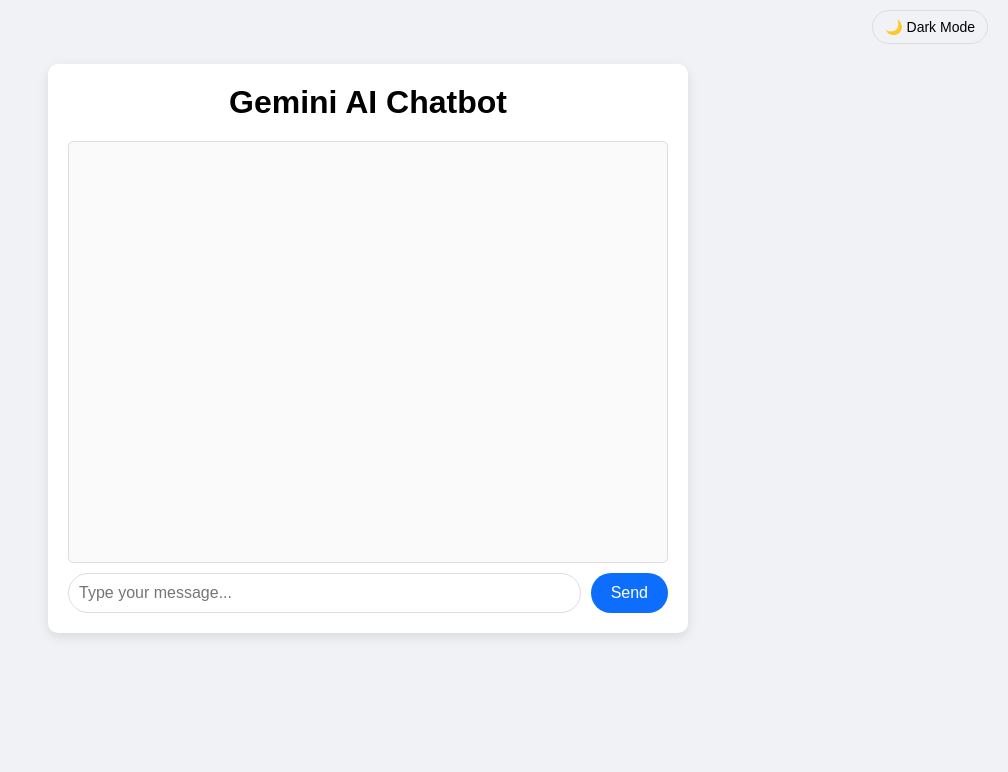
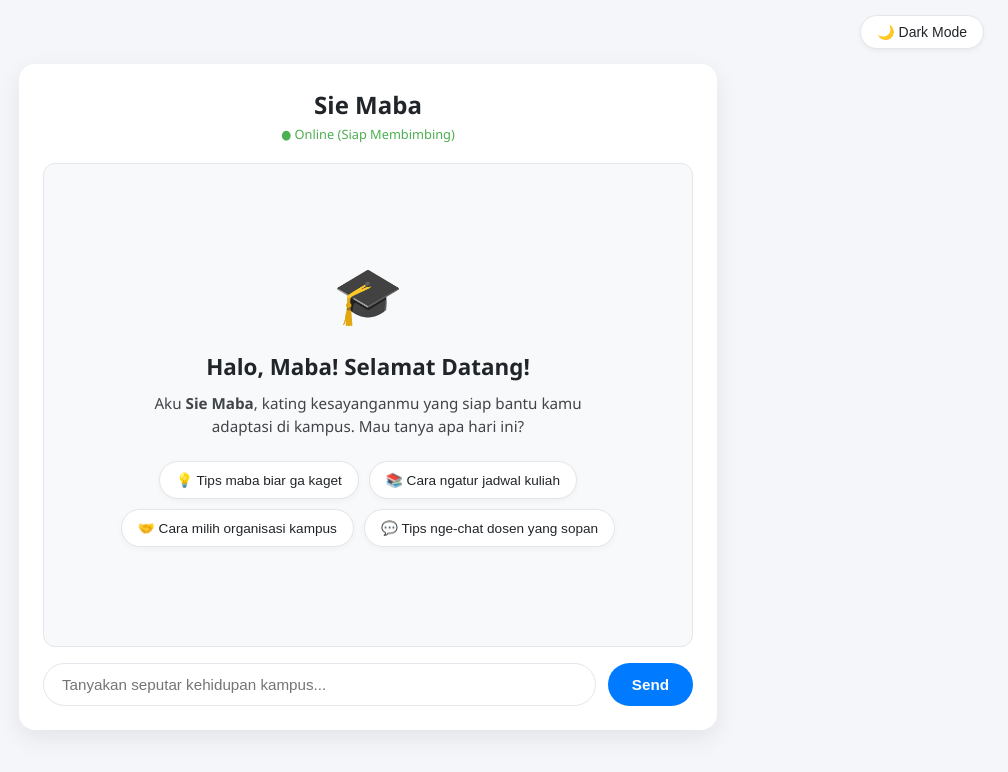
Before and after one commit to Dzakwan-nubee/gemini-chatbot-api-SieMaba, a website: page public/index.html in a window 1280 px wide. Shown: the whole page, without its empty margins (272-1280 px from the left). Drawn offline with nearby package versions, Linux system fonts and the light colour scheme.

Commit message:
Fix bug duplikasi chat box dan rapikan UI Sie Maba

```diff
--- a/public/index.html
+++ b/public/index.html
@@ -1,24 +1,45 @@
 <!DOCTYPE html>
 <html lang="en">
+
 <head>
   <meta charset="UTF-8" />
-  <meta name="viewport" content="width=device-width, initial-scale=1.0"/>
-  <title>Gemini AI Chatbot</title>
-  <link rel="stylesheet" href="style.css"/>
+  <meta name="viewport" content="width=device-width, initial-scale=1.0" />
+  <title>Sie MABA - Kating Kesayanganmu</title>
+  <link rel="stylesheet" href="style.css" />
   <script src="https://cdn.jsdelivr.net/npm/marked/marked.min.js"></script>
 </head>
+
 <body>
   <div class="top-bar">
     <button id="dark-mode-toggle" class="dark-mode-toggle">🌙 Dark Mode</button>
   </div>
   <div class="container">
-    <h1>Gemini AI Chatbot</h1>
-    <div id="chat-box" class="chat-box"></div>
+    <div class="chat-header">
+      <h1>Sie Maba</h1>
+      <p class="status-bot">● Online (Siap Membimbing)</p>
+    </div>
+    <div id="chat-box" class="chat-box">
+      <div id="welcome-screen" class="welcome-screen">
+        <div class="welcome-avatar">🎓</div>
+        <h2>Halo, Maba! Selamat Datang!</h2>
+        <p>Aku <strong>Sie Maba</strong>, kating kesayanganmu yang siap bantu kamu adaptasi di kampus. Mau tanya apa
+          hari ini?</p>
+
+        <div class="quick-suggestions">
+          <button type="button" class="suggestion-chip">💡 Tips maba biar ga kaget</button>
+          <button type="button" class="suggestion-chip">📚 Cara ngatur jadwal kuliah</button>
+          <button type="button" class="suggestion-chip">🤝 Cara milih organisasi kampus</button>
+          <button type="button" class="suggestion-chip">💬 Tips nge-chat dosen yang sopan</button>
+        </div>
+      </div>
+    </div>
     <form id="chat-form">
-      <input type="text" id="user-input" placeholder="Type your message..." autocomplete="off" required />
+      <input type="text" id="user-input" placeholder="Tanyakan seputar kehidupan kampus..." autocomplete="off"
+        required />
       <button type="submit">Send</button>
     </form>
   </div>
   <script src="script.js"></script>
 </body>
+
 </html>
--- a/public/script.js
+++ b/public/script.js
@@ -5,7 +5,6 @@ const darkModeToggle = document.getElementById('dark-mode-toggle');
 
 let conversation = [];
 
-// Handle Dark Mode Toggle
 darkModeToggle.addEventListener('click', () => {
   document.body.classList.toggle('dark-mode');
   if (document.body.classList.contains('dark-mode')) {
@@ -15,22 +14,39 @@ darkModeToggle.addEventListener('click', () => {
   }
 });
 
+function checkWelcomeScreen() {
+  const welcomeScreen = document.getElementById('welcome-screen');
+  if (welcomeScreen) {
+    welcomeScreen.remove();
+  }
+}
+
+chatBox.addEventListener('click', (e) => {
+  if (e.target.classList.contains('suggestion-chip')) {
+
+    const chipText = e.target.innerText.replace(/^[^\s]+\s/, '');
+
+    input.value = chipText;
+
+    form.dispatchEvent(new Event('submit'));
+  }
+});
+
 form.addEventListener('submit', async function (e) {
   e.preventDefault();
 
   const userMessage = input.value.trim();
   if (!userMessage) return;
 
-  // Add the user's message to the chat box and history
+  checkWelcomeScreen();
+
   appendMessage('user', userMessage);
   conversation.push({ role: 'user', text: userMessage });
   input.value = '';
 
-  // Show a temporary "Thinking..." bot message
   const botMessageElement = appendMessage('model', 'Thinking...');
 
   try {
-    // Send the conversation history as a POST request to /api/chat
     const response = await fetch('/api/chat', {
       method: 'POST',
       headers: {
@@ -45,7 +61,6 @@ form.addEventListener('submit', async function (e) {
 
     const data = await response.json();
 
-    // Replace the "Thinking..." message with the AI's reply parsed from Markdown
     if (data && data.result) {
       botMessageElement.innerHTML = marked.parse(data.result);
       conversation.push({ role: 'model', text: data.result });
--- a/public/style.css
+++ b/public/style.css
@@ -1,31 +1,36 @@
 :root {
-  --bg-color: #f0f2f5;
-  --container-bg: #fff;
-  --text-color: #000;
-  --chat-bg: #fafafa;
-  --border-color: #ddd;
-  --user-msg-bg: #d1e7ff;
-  --model-msg-bg: #dcf8c6;
-  --msg-text-color: #000;
-  --input-bg: #fff;
-  --input-text: #000;
+  --bg-color: #f4f6f9;
+  --container-bg: #ffffff;
+  --text-color: #212529;
+  --chat-bg: #f8f9fa;
+  --border-color: #e3e6ea;
+  --user-msg-bg: #007aff;
+  /* Biru cerah modern */
+  --user-msg-text: #ffffff;
+  --model-msg-bg: #e2f3e7;
+  /* Hijau sage muda yang lembut */
+  --model-msg-text: #1e3a27;
+  --input-bg: #ffffff;
+  --input-text: #212529;
 }
 
 body.dark-mode {
-  --bg-color: #181818;
-  --container-bg: #242424;
-  --text-color: #f1f1f1;
-  --chat-bg: #1e1e1e;
-  --border-color: #444;
-  --user-msg-bg: #1a5b8f;
-  --model-msg-bg: #2e7d32;
-  --msg-text-color: #fff;
-  --input-bg: #333;
-  --input-text: #f1f1f1;
+  --bg-color: #121212;
+  --container-bg: #1e1e1e;
+  --text-color: #e0e0e0;
+  --chat-bg: #151515;
+  --border-color: #2d2d2d;
+  --user-msg-bg: #0056b3;
+  --user-msg-text: #ffffff;
+  --model-msg-bg: #223528;
+  /* Hijau gelap estetik agar nyaman di mata saat malam hari */
+  --model-msg-text: #e2f3e7;
+  --input-bg: #252525;
+  --input-text: #ffffff;
 }
 
 body {
-  font-family: Arial, sans-serif;
+  font-family: 'Segoe UI', Tahoma, Geneva, Verdana, sans-serif;
   background-color: var(--bg-color);
   color: var(--text-color);
   margin: 0;
@@ -36,134 +41,252 @@ body {
 .top-bar {
   display: flex;
   justify-content: flex-end;
-  padding: 10px 20px;
+  padding: 15px 24px;
 }
 
 .dark-mode-toggle {
-  background: none;
+  background: var(--container-bg);
   border: 1px solid var(--border-color);
   color: var(--text-color);
-  padding: 8px 12px;
+  padding: 8px 16px;
   border-radius: 20px;
   cursor: pointer;
   font-size: 14px;
+  font-weight: 500;
+  box-shadow: 0 2px 5px rgba(0, 0, 0, 0.05);
+  transition: all 0.2s ease;
 }
 
 .dark-mode-toggle:hover {
-  background: var(--chat-bg);
+  transform: translateY(-1px);
+  box-shadow: 0 4px 8px rgba(0, 0, 0, 0.1);
 }
 
 .container {
-  max-width: 600px;
-  margin: 10px auto 40px;
+  max-width: 650px;
+  margin: 0 auto 40px;
   background: var(--container-bg);
-  padding: 20px;
-  border-radius: 10px;
-  box-shadow: 0 4px 12px rgba(0, 0, 0, 0.1);
-  transition: background-color 0.3s;
+  padding: 24px;
+  border-radius: 16px;
+  box-shadow: 0 8px 24px rgba(0, 0, 0, 0.08);
+  transition: background-color 0.3s, box-shadow 0.3s;
 }
 
-h1 {
+/* Desain Header Baru */
+.chat-header {
   text-align: center;
-  margin-top: 0;
   margin-bottom: 20px;
 }
 
-.chat-box {
-  height: 400px;
-  overflow-y: auto;
-  padding: 10px;
-  border: 1px solid var(--border-color);
-  border-radius: 5px;
-  background-color: var(--chat-bg);
-  margin-bottom: 10px;
+.chat-header h1 {
+  margin: 0;
+  font-size: 1.5rem;
+  font-weight: 700;
 }
 
-.chat-box::after {
-  content: "";
-  display: table;
-  clear: both;
+.status-bot {
+  margin: 4px 0 0 0;
+  font-size: 0.8rem;
+  color: #4caf50;
+  font-weight: 500;
 }
 
+/* Pembaruan Box Chat Menggunakan Flexbox */
+.chat-box {
+  height: 450px;
+  overflow-y: auto;
+  padding: 16px;
+  border: 1px solid var(--border-color);
+  border-radius: 12px;
+  background-color: var(--chat-bg);
+  margin-bottom: 16px;
+  display: flex;
+  flex-direction: column;
+  gap: 12px;
+  /* Memberikan jarak antar balon chat otomatis */
+}
+
+/* Style Balon Chat yang Lebih Halus */
 .message {
-  margin: 8px 0;
-  padding: 8px 12px;
-  border-radius: 20px;
-  max-width: 80%;
-  color: var(--msg-text-color);
+  padding: 12px 16px;
+  border-radius: 16px;
+  max-width: 75%;
   word-wrap: break-word;
-  clear: both;
-  line-height: 1.4;
+  line-height: 1.5;
+  font-size: 0.95rem;
 }
 
 .message p {
   margin: 0 0 8px 0;
 }
+
 .message p:last-child {
   margin-bottom: 0;
 }
+
 .message pre {
   background: #000;
   color: #fff;
-  padding: 8px;
+  padding: 10px;
   border-radius: 8px;
   overflow-x: auto;
 }
+
 .message code {
   font-family: monospace;
-  background: rgba(0,0,0,0.1);
-  padding: 2px 4px;
+  background: rgba(0, 0, 0, 0.06);
+  padding: 2px 6px;
   border-radius: 4px;
 }
+
 body.dark-mode .message code {
-  background: rgba(255,255,255,0.1);
+  background: rgba(255, 255, 255, 0.1);
 }
 
+/* Penempatan Posisi Balon Menggunakan Align-Self */
 .message.user {
   background-color: var(--user-msg-bg);
-  float: right;
+  color: var(--user-msg-text);
+  align-self: flex-end;
   border-bottom-right-radius: 4px;
 }
 
 .message.model {
   background-color: var(--model-msg-bg);
-  float: left;
+  color: var(--model-msg-text);
+  align-self: flex-start;
   border-bottom-left-radius: 4px;
+  border-left: 3px solid #4caf50;
+  /* Aksen penanda bot */
 }
 
 .message.error {
-  background-color: #ffcccc;
-  float: left;
-}
-body.dark-mode .message.error {
-  background-color: #b71c1c;
+  background-color: #ffeaea;
+  color: #d32f2f;
+  align-self: flex-start;
 }
 
+body.dark-mode .message.error {
+  background-color: #3e1b1b;
+  color: #ff8a8a;
+}
+
+/* Mempercantik Form Input */
 form {
   display: flex;
-  gap: 10px;
+  gap: 12px;
 }
 
 input[type="text"] {
   flex: 1;
-  padding: 10px;
-  border-radius: 20px;
+  padding: 12px 18px;
+  border-radius: 24px;
   border: 1px solid var(--border-color);
   background-color: var(--input-bg);
   color: var(--input-text);
-  font-size: 16px;
+  font-size: 0.95rem;
+  outline: none;
+  transition: border-color 0.2s, box-shadow 0.2s;
+}
+
+input[type="text"]:focus {
+  border-color: #007aff;
+  box-shadow: 0 0 0 3px rgba(0, 122, 255, 0.15);
 }
 
 button[type="submit"] {
-  padding: 10px 20px;
+  padding: 12px 24px;
   border: none;
-  background-color: #0d6efd;
+  background-color: #007aff;
   color: white;
-  border-radius: 20px;
-  font-size: 16px;
+  border-radius: 24px;
+  font-size: 0.95rem;
+  font-weight: 600;
   cursor: pointer;
+  transition: background-color 0.2s, transform 0.1s;
 }
 
 button[type="submit"]:hover {
-  background-color: #0b5ed7;
+  background-color: #0056b3;
 }
+
+button[type="submit"]:active {
+  transform: scale(0.96);
+}
+
+
+.welcome-screen {
+  display: flex;
+  flex-direction: column;
+  align-items: center;
+  justify-content: center;
+  text-align: center;
+  padding: 30px 20px;
+  margin: auto;
+  width: 100%;
+  box-sizing: border-box;
+
+  color: var(--text-color);
+}
+
+.welcome-avatar {
+  font-size: 3.5rem;
+  margin-bottom: 12px;
+  animation: bounce 2s infinite;
+}
+
+.welcome-screen h2 {
+  margin: 0 0 10px 0;
+  font-size: 1.4rem;
+  font-weight: 700;
+}
+
+.welcome-screen p {
+  margin: 0 0 24px 0;
+  font-size: 0.95rem;
+  line-height: 1.5;
+  max-width: 450px;
+  opacity: 0.85;
+}
+
+
+.quick-suggestions {
+  display: flex;
+  flex-wrap: wrap;
+  gap: 10px;
+  justify-content: center;
+  max-width: 500px;
+}
+
+.suggestion-chip {
+  background: var(--container-bg);
+  border: 1px solid var(--border-color);
+  color: var(--text-color);
+  padding: 10px 16px;
+  border-radius: 20px;
+  cursor: pointer;
+  font-size: 0.85rem;
+  font-weight: 500;
+  box-shadow: 0 2px 6px rgba(0, 0, 0, 0.04);
+  transition: all 0.2s ease;
+}
+
+.suggestion-chip:hover {
+  background: var(--user-msg-bg);
+  color: var(--user-msg-text);
+  border-color: var(--user-msg-bg);
+  transform: translateY(-2px);
+}
+
+
+@keyframes bounce {
+
+  0%,
+  100% {
+    transform: translateY(0);
+  }
+
+  50% {
+    transform: translateY(-8px);
+  }
+}
```
